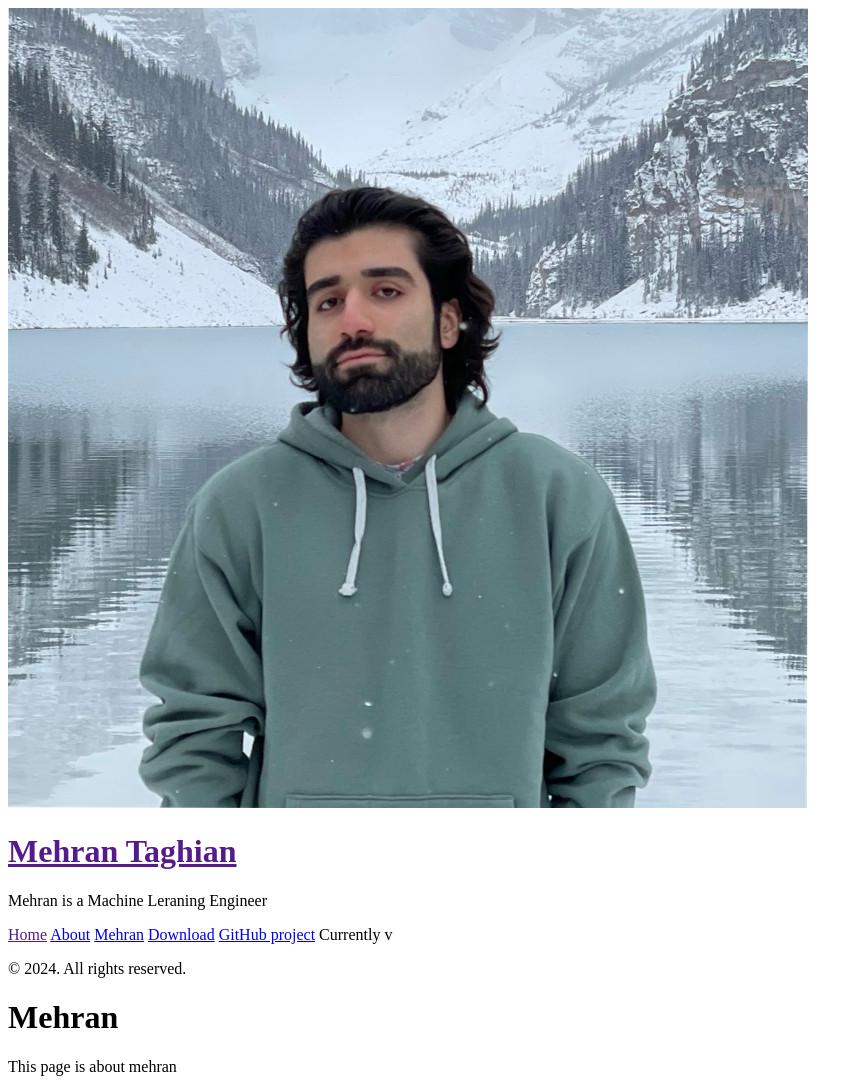
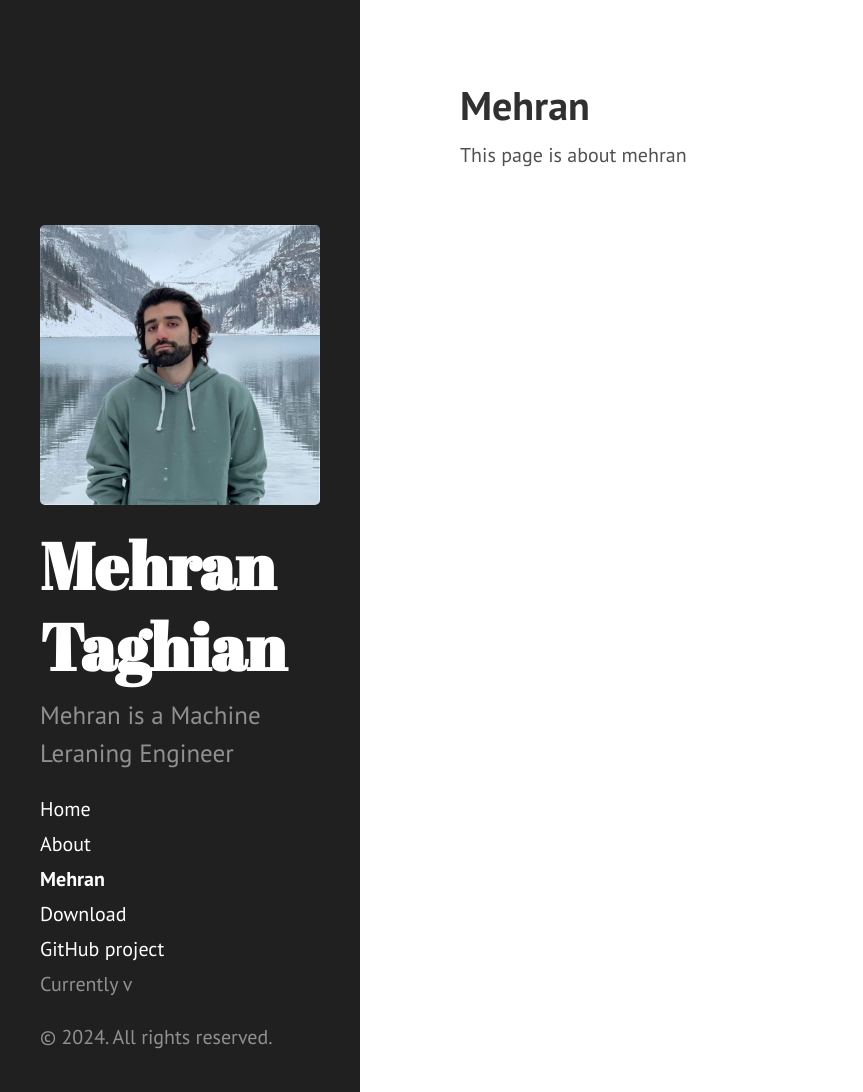
Before and after one commit to MehranTaghian/mehrantaghian.github.io, a Jekyll site: the page built from docs/mehran.md, in a window 1280 px wide and 1092 px high. Shown: the whole window, without its empty margins (0-863 px from the left). Built offline with Jekyll 4.4.1, drawn with Linux system fonts in a browser that asks for light colours.

Commit message:
modified paths in head and sidebar

```diff
--- a/docs/_includes/head.html
+++ b/docs/_includes/head.html
@@ -15,14 +15,14 @@
   </title>
 
   <!-- CSS -->
-  <link rel="stylesheet" href="{{ site.baseurl }}public/css/poole.css">
-  <link rel="stylesheet" href="{{ site.baseurl }}public/css/syntax.css">
-  <link rel="stylesheet" href="{{ site.baseurl }}public/css/hyde.css">
+  <link rel="stylesheet" href="{{ '/' | relative_url }}public/css/poole.css">
+  <link rel="stylesheet" href="{{ '/' | relative_url }}public/css/syntax.css">
+  <link rel="stylesheet" href="{{ '/' | relative_url }}public/css/hyde.css">
   <link rel="stylesheet" href="http://fonts.googleapis.com/css?family=PT+Sans:400,400italic,700|Abril+Fatface">
 
   <!-- Icons -->
-  <link rel="apple-touch-icon-precomposed" sizes="144x144" href="{{ site.baseurl }}public/apple-touch-icon-144-precomposed.png">
-                                 <link rel="shortcut icon" href="{{ site.baseurl }}public/favicon.ico">
+  <link rel="apple-touch-icon-precomposed" sizes="144x144" href="{{ '/' | relative_url }}public/apple-touch-icon-144-precomposed.png">
+                                 <link rel="shortcut icon" href="{{ '/' | relative_url }}public/favicon.ico">
 
   <!-- RSS -->
   <link rel="alternate" type="application/rss+xml" title="RSS" href="/atom.xml">
--- a/docs/_includes/sidebar.html
+++ b/docs/_includes/sidebar.html
@@ -3,7 +3,7 @@
     <div class="sidebar-about">
       <img src='{{"/public/icon.jpeg" | absolute_url}}'> <!-- **Tag Insertion, like this**-->
       <h1>
-        <a href="{{ site.baseurl }}">
+        <a href="{{ '/' | relative_url }}">
           {{ site.title }}
         </a>
       </h1>
@@ -11,7 +11,7 @@
     </div>
 
     <nav class="sidebar-nav">
-      <a class="sidebar-nav-item{% if page.url == site.baseurl %} active{% endif %}" href="{{ site.baseurl }}">Home</a>
+      <a class="sidebar-nav-item{% if page.url == '/' | relative_url %} active{% endif %}" href="{{ '/' | relative_url }}">Home</a>
 
       {% comment %}
         The code below dynamically generates a sidebar nav of pages with
```
Also changed, not shown: 1 other file.
